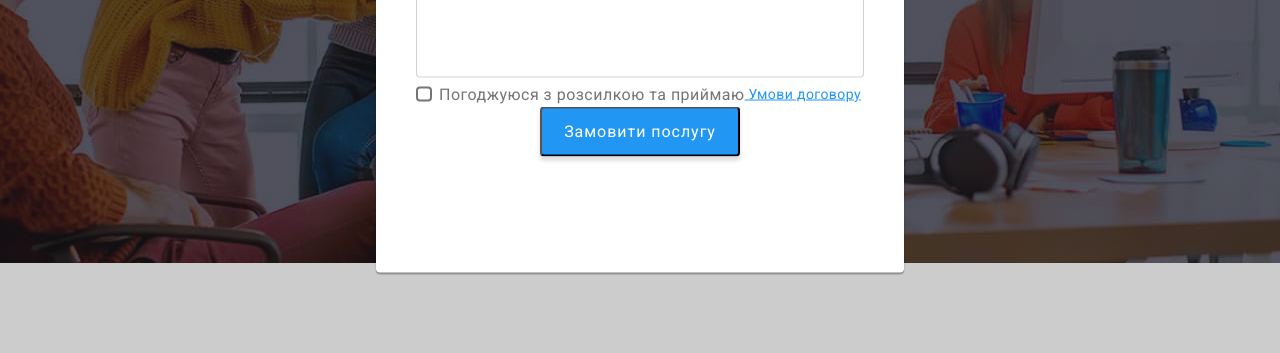
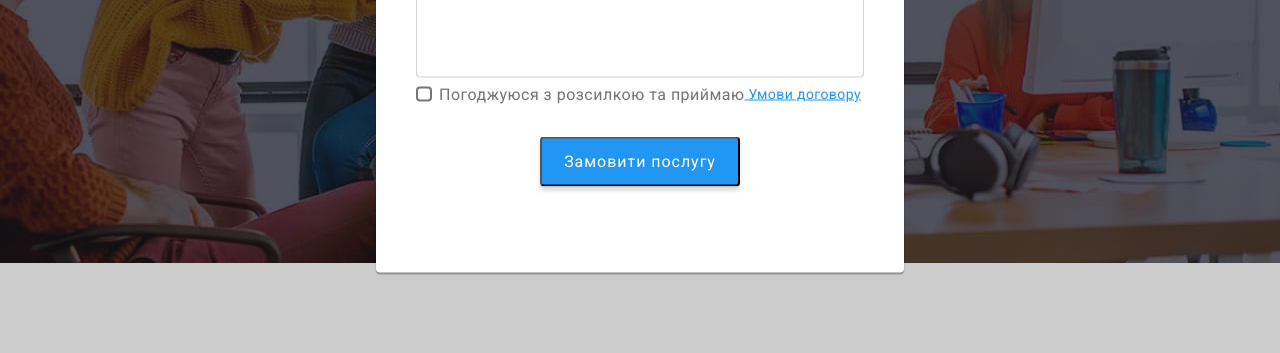
Before and after one commit to Oleksii-onufriienko/goit-markup-hw-06, a plain HTML site: page index.html in a window 1280 px wide. Both pictures are taken after a click on the button "Замовити послугу". Shown: the part 418-771 px from the top of the page. Drawn offline with nearby package versions, Linux system fonts and the light colour scheme.

Commit message:
Update styles.css

```diff
--- a/css/styles.css
+++ b/css/styles.css
@@ -859,7 +859,9 @@ img {
 
 .form-btn {
   display: block;
-  margin: 0 auto;
+  margin-top: 30px;
+  margin-left: auto;
+  margin-right: auto;
   width: 200px;
   height: 50px;
   left: 700px;
```
